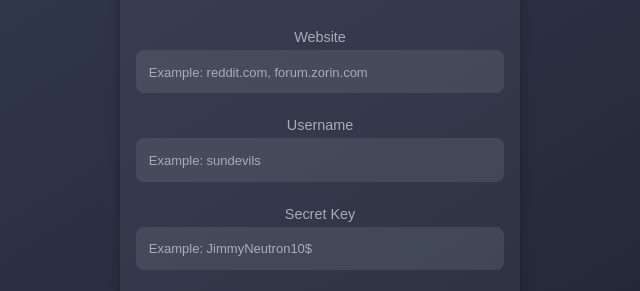
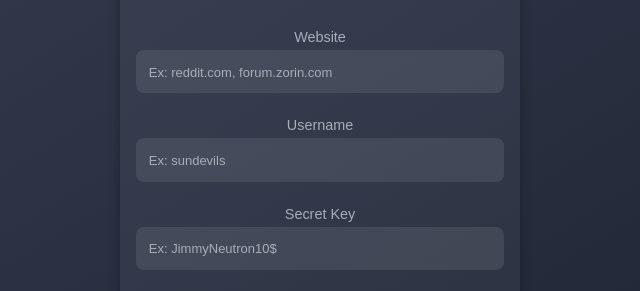
Before and after one commit to claguduv/HackSoda24, a website built with webpack: page popup.html in a window 1280 px wide. Shown: the part 203-494 px from the top of the page, 320-960 px from the left. Built offline with nearby package versions, Linux system fonts and the light colour scheme; no server answers.

Commit message:
manifest changes

```diff
--- a/popup.html
+++ b/popup.html
@@ -19,17 +19,17 @@
         <form id="password-generator-form">
             <div class="input-group">
                 <label for="website">Website</label>
-                <input type="text" id="webdomain" placeholder="Example: reddit.com, forum.zorin.com">
+                <input type="text" id="webdomain" placeholder="Ex: reddit.com, forum.zorin.com">
             </div>
 
             <div class="input-group">
                 <label for="username">Username</label>
-                <input type="text" id="username" placeholder="Example: sundevils">
+                <input type="text" id="username" placeholder="Ex: sundevils">
             </div>
 
             <div class="input-group">
                 <label for="secretKey">Secret Key</label>
-                <input type="password" id="secretkey" placeholder="Example: JimmyNeutron10$">
+                <input type="password" id="secretkey" placeholder="Ex: JimmyNeutron10$">
                 <!-- <button type="button" class="show-password" onclick="togglePassword()"></button> -->
             </div>
 
```
Also changed, not shown: manifest.json.
